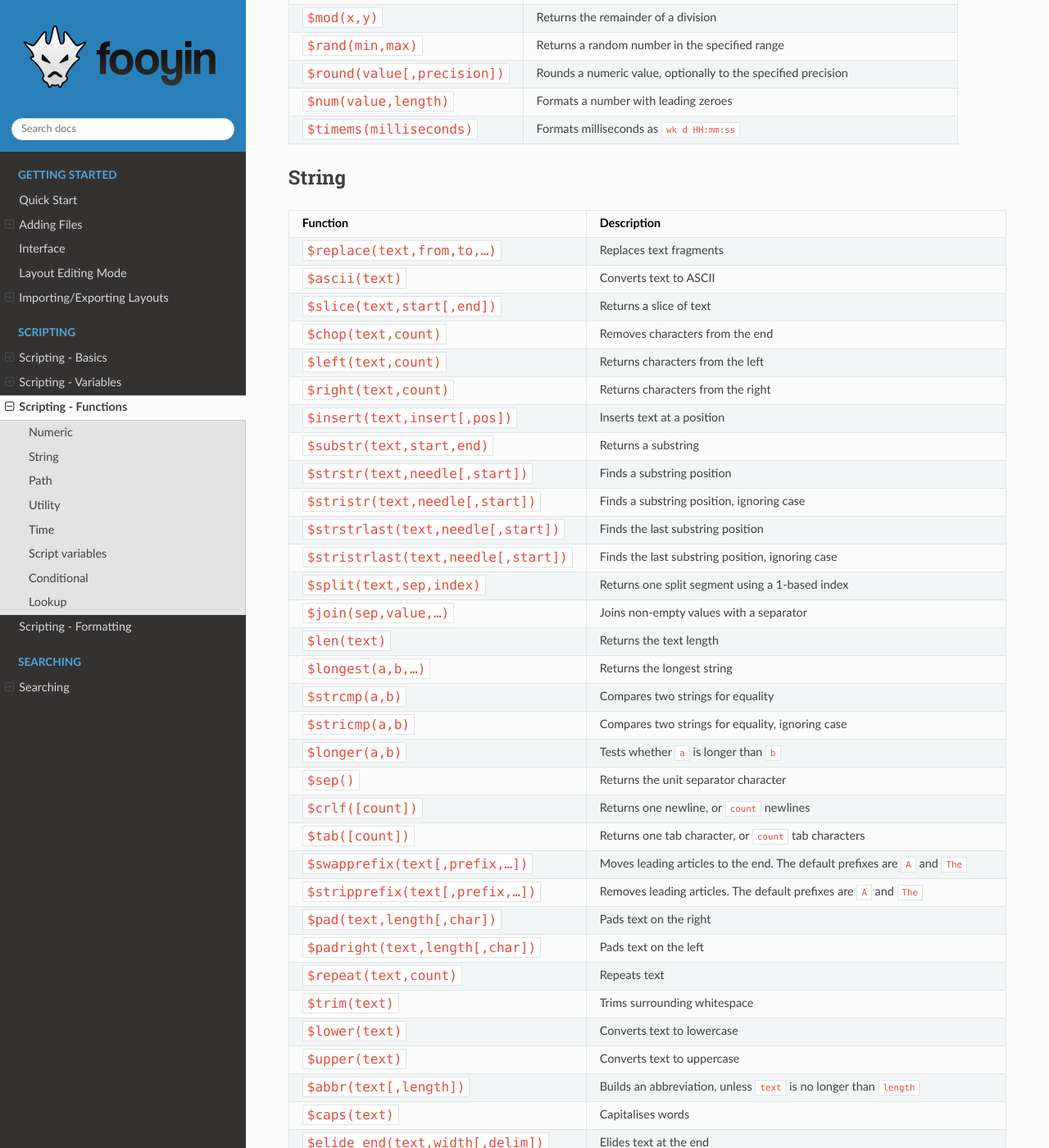
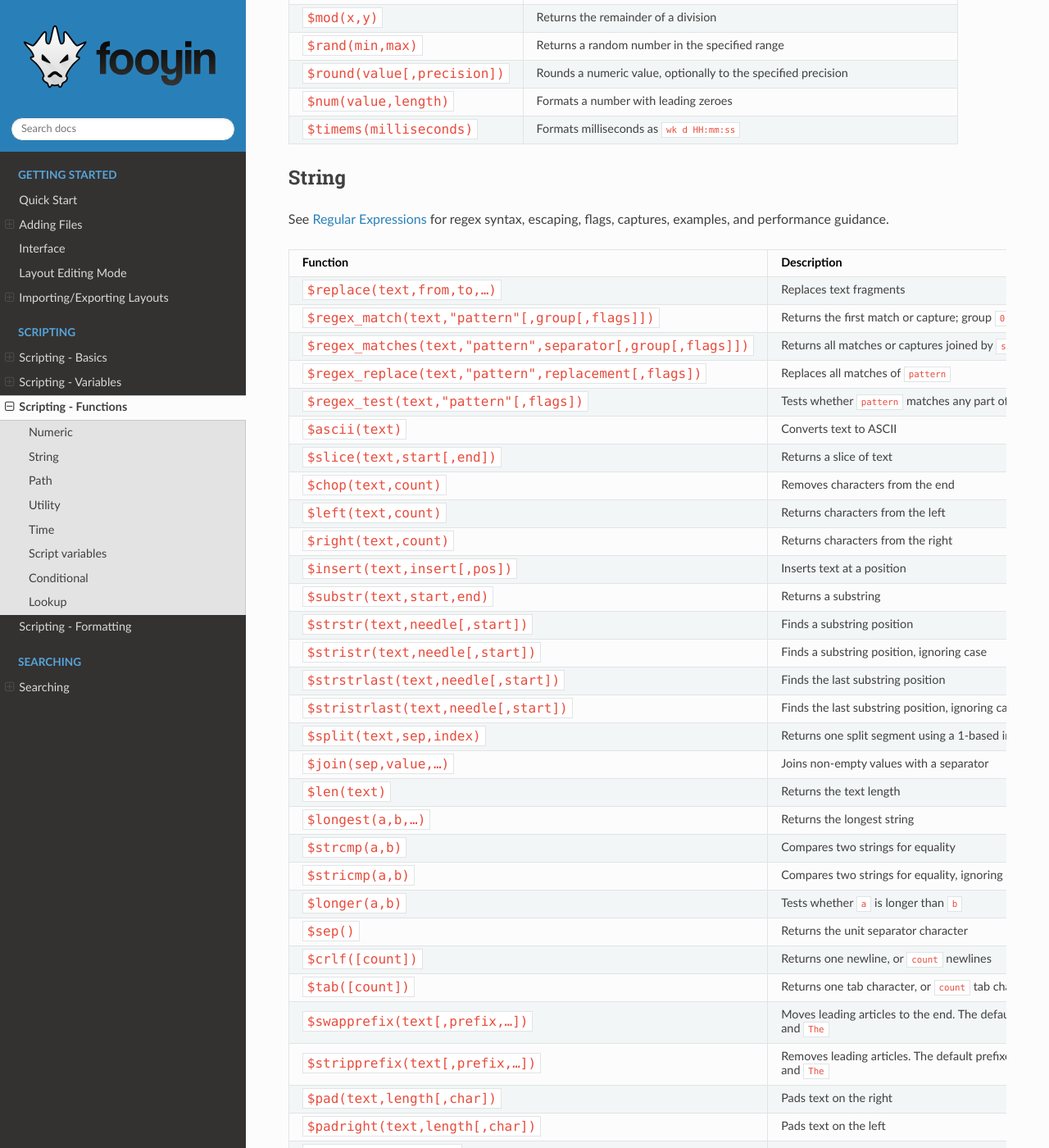
Before and after one commit to fooyin/fooyin-docs, a Sphinx documentation site: the page built from docs/source/scripting/functions.rst, in a window 1280 px wide and 1400 px high, scrolled down 496 px. Shown: the whole window at 82% size. Built offline with Sphinx 7.4.7 and the Read the Docs theme 3.1.0, drawn with Linux system fonts in a browser that asks for light colours.

Commit message:
Add page on regular expressions

```diff
--- a/docs/source/scripting/functions.rst
+++ b/docs/source/scripting/functions.rst
@@ -40,6 +40,9 @@ Numeric
 String
 ------
 
+See :doc:`regular-expressions` for regex syntax, escaping, flags, captures,
+examples, and performance guidance.
+
 .. list-table::
    :class: scripting-functions
    :widths: 35 65
@@ -49,6 +52,14 @@ String
      - **Description**
    * - ``$replace(text,from,to,…)``
      - Replaces text fragments
+   * - ``$regex_match(text,"pattern"[,group[,flags]])``
+     - Returns the first match or capture; group ``0`` is the full match
+   * - ``$regex_matches(text,"pattern",separator[,group[,flags]])``
+     - Returns all matches or captures joined by ``separator``
+   * - ``$regex_replace(text,"pattern",replacement[,flags])``
+     - Replaces all matches of ``pattern``
+   * - ``$regex_test(text,"pattern"[,flags])``
+     - Tests whether ``pattern`` matches any part of ``text``
    * - ``$ascii(text)``
      - Converts text to ASCII
    * - ``$slice(text,start[,end])``
```
Also changed, not shown: docs/source/scripting/regular-expressions.rst (added, +144 -0 lines).
